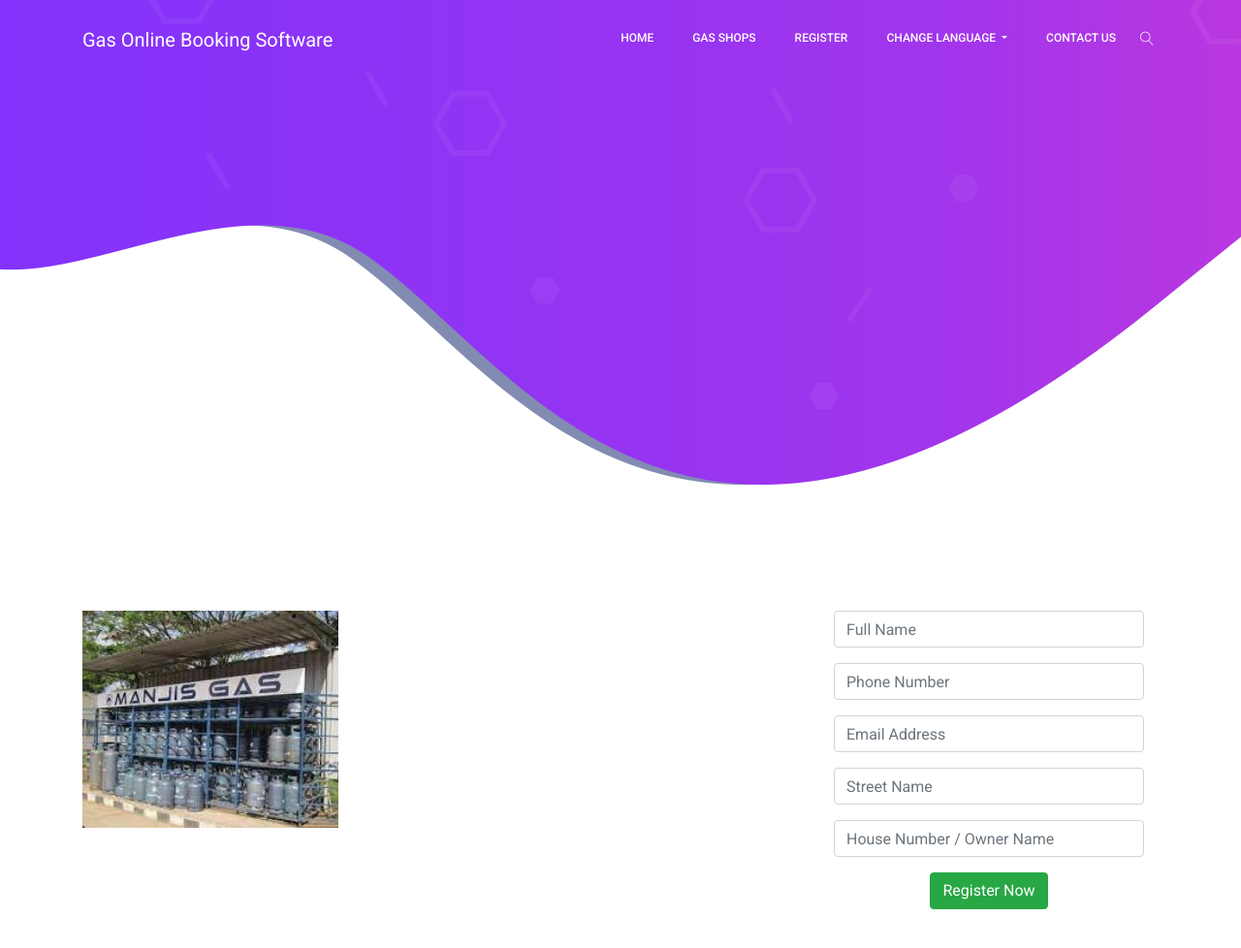
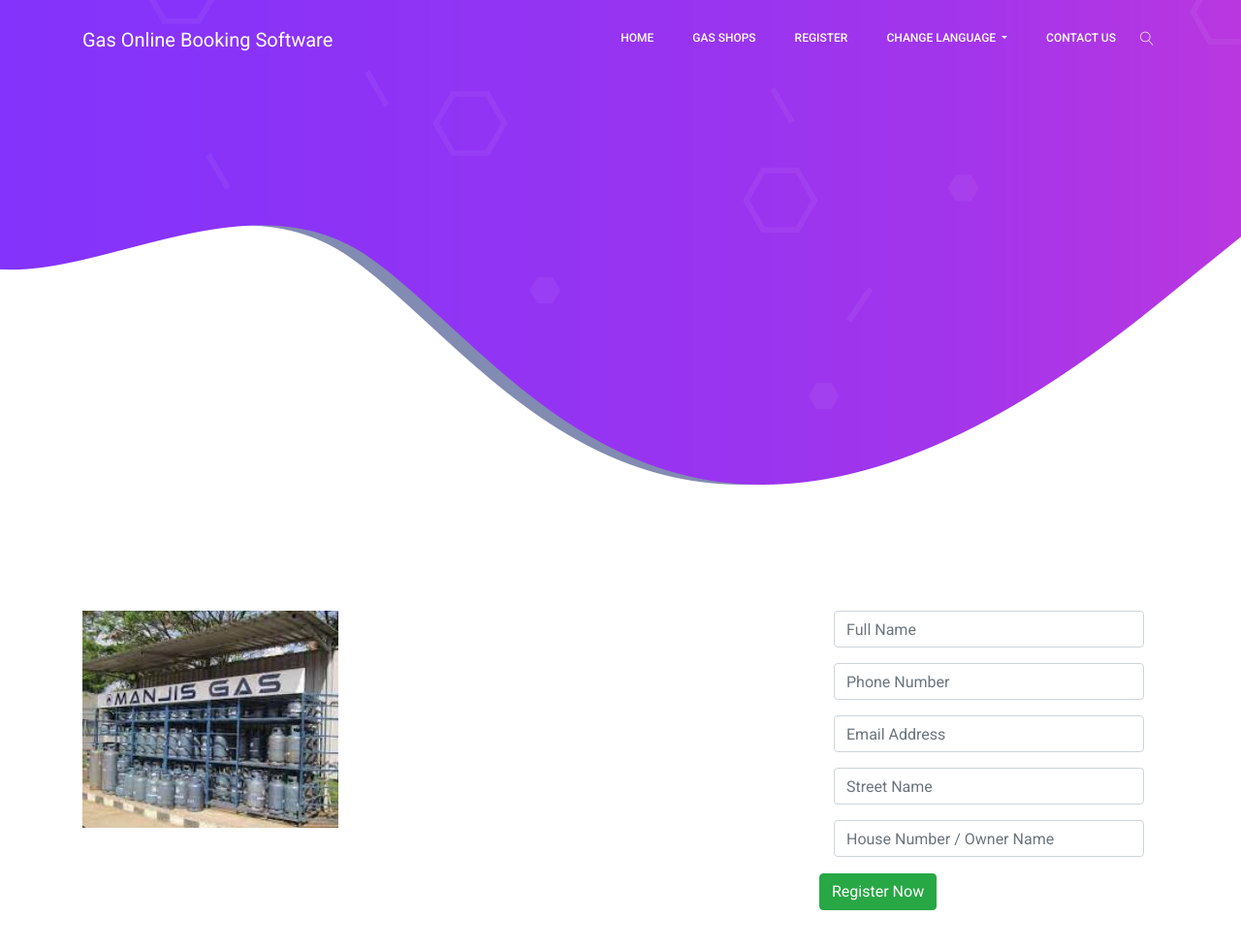
Before and after one commit to fmpiza/gas, a plain HTML site: page course-details.html in a window 1280 px wide. Shown: the whole page at 97% size. Drawn offline with nearby package versions, Linux system fonts and the light colour scheme; some packages are replaced by stand-ins of ours.

Commit message:
Add files via upload

```diff
--- a/course-details.html
+++ b/course-details.html
@@ -125,7 +125,7 @@
 
 
                 <div class="col-lg-4 right-contents">
-                    <form class="course-form-area contact-page-form course-form text-right" id="myForm">
+                    <form class="course-form-area contact-page-form course-form text-right">
                         <div class="form-group col-md-12">
                           <input type="text" required class="form-control" id="name" name="name" placeholder="Full Name" onfocus="this.placeholder = ''"
                            onblur="this.placeholder = 'Full Name'">
@@ -148,10 +148,10 @@
                           </div>
                         <div class="col-lg-12 text-center">
 
-       <button class="btn btn-success fw-bolder fs-8"><a href="pay.html"><font size=3 color="white">Register Now</font></a></i></button>
 
                         </div>
                       </form>
+                      <button class="btn btn-success fw-bolder fs-8"><a href="pay.html"><font size=3 color="white">Register Now</font></a></i></button>
 
 
                         </li>
```
Also changed, not shown: course-details1.html (+3 -2 lines).
